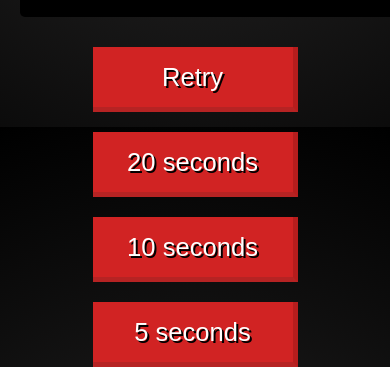
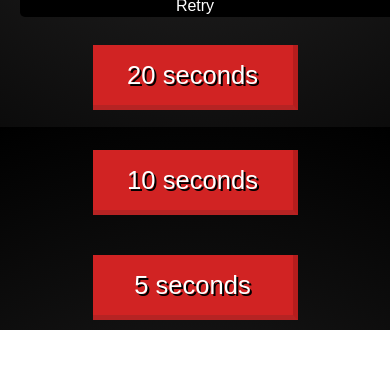
Before and after one commit to Ketsen/ClickCounterCPS, a plain HTML site: page index.html in a window 390 px wide. Shown: the part 717-1084 px from the top of the page. After the commit the page ends 1047 px from the top, so only its background shows below. Drawn offline with Linux system fonts and the light colour scheme.

Commit message:
Update styles.css

```diff
--- a/styles.css
+++ b/styles.css
@@ -1,4 +1,3 @@
-
 .animDiv:active{
     background:linear-gradient(to bottom right, rgba(207, 2, 2, 0.507), rgba(173, 173, 2, 0.5)), linear-gradient(to top left, rgba(207, 2, 2, 0.507), rgba(173, 173, 2, 0.5));
     color:rgb(229, 226, 226);
@@ -11,7 +10,6 @@ html, body{
 body{
     background:radial-gradient(circle at 50% 60%, rgb(41, 40, 40), black);
     background-attachment: fixed;
-    overflow:hidden;
 }
 p, h1, div{
     font-family: SuisseIntl-Book,Arial,sans-serif;
@@ -41,19 +39,6 @@ p{
     touch-action: manipulation;
 
 }
-.divTry{
-    position: relative;
-    height: 60px;
-    width:200px;
-    background-color: rgb(209, 35, 35);
-    margin: 0px auto;
-    border-bottom: solid rgb(182, 35, 35) 5px;
-    border-right: solid rgb(182, 29, 29) 5px;
-    user-select: none;
-    line-height:60px;
-    font-size:1.6em;
-    top:50px;
-}
 .second{
     position: relative;
     height: 60px;
@@ -63,10 +48,10 @@ p{
     border-right: solid rgb(182, 29, 29) 5px;
     line-height:60px;
     font-size:1.6em;
-    left:78%;
-    bottom:400px;
     margin: 20px 0;
     user-select: none;
+    top:10px;
+    display:inline-block;
 }
 a{
     text-decoration: none;
@@ -84,22 +69,6 @@ a{
     }
     to{
         right:0vw;
-    }
-}
-@media all and (max-width:1500px){
-    div[class="second"]{
-        left:83.5%;
-    }
-}
-@media all and (max-width:1250px){
-    body{
-        overflow-y: visible;
-    }
-    div[class="second"]{
-        bottom:0px;
-        left:0px;
-        top:50px;
-        margin:20px auto;
     }
 }
 @media all and (max-width:900px){
@@ -122,8 +91,3 @@ a{
         color:white;
     }
 }
-@media all and (max-height:930px){
-    body{
-        overflow-y:visible;
-    }
-}
```
